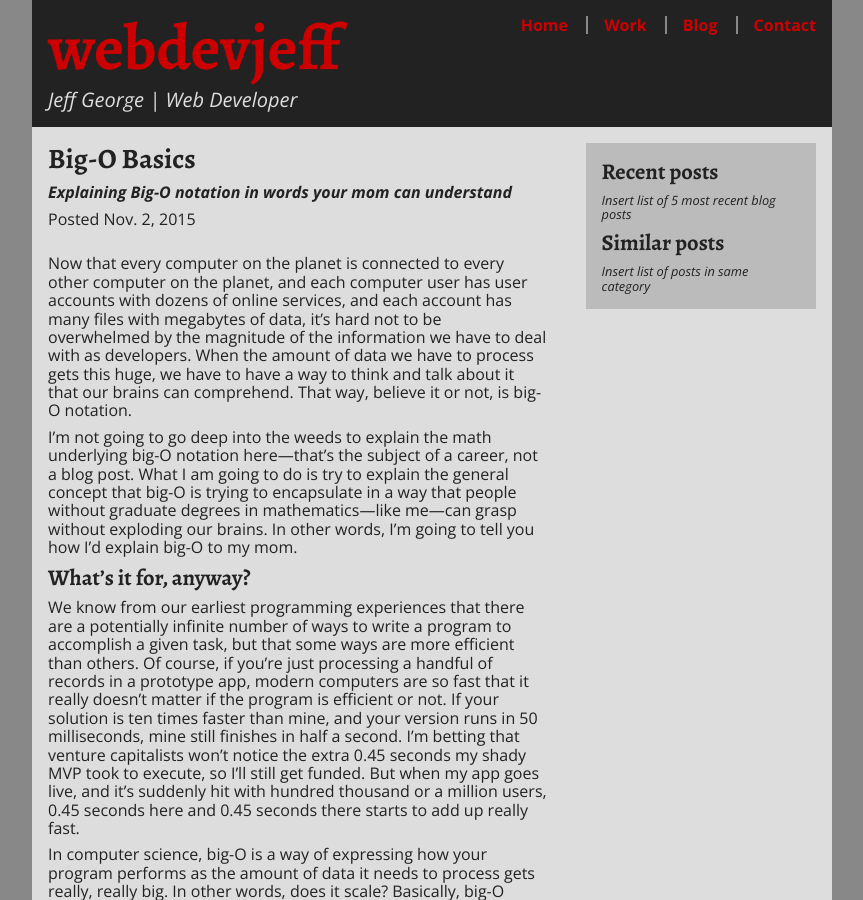
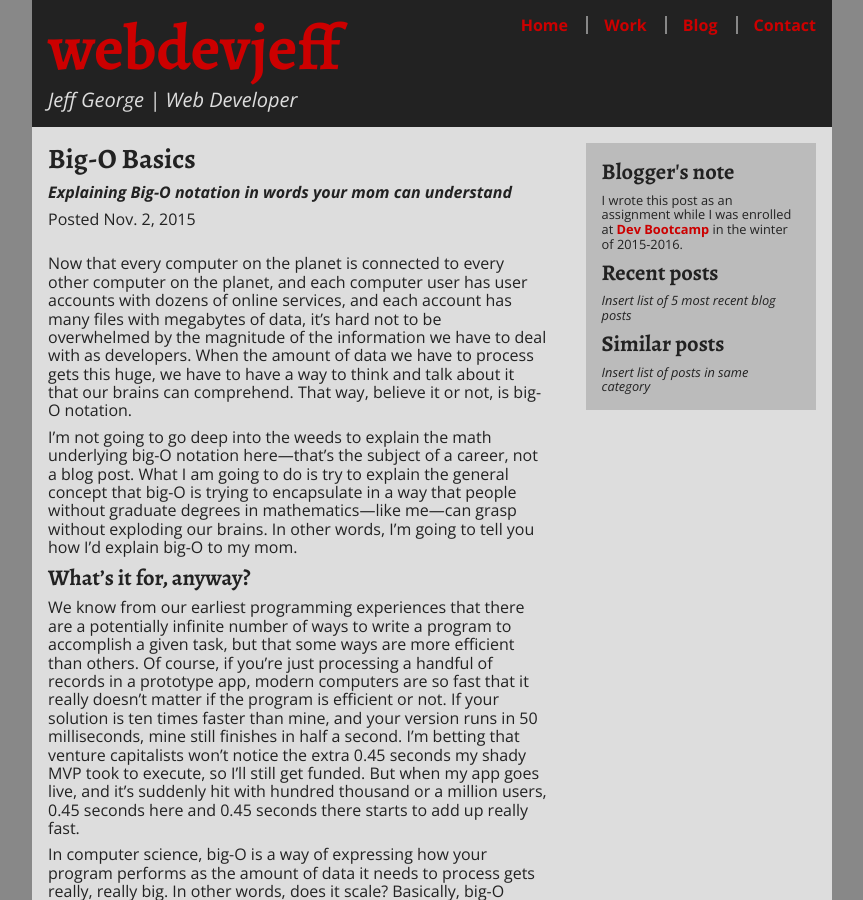
Before and after one commit to webdevjeffus/webdev-new, a Jekyll site: the page built from _posts/2015-11-02-big-o.md, in a window 1280 px wide and 900 px high. Shown: the whole window, without its empty margins (208-1071 px from the left). Built offline with Jekyll 4.4.1, drawn with Linux system fonts in a browser that asks for light colours; nearby versions of some CDN libraries.

Commit message:
Add blogger-note to big-O post

```diff
--- a/_posts/2015-11-02-big-o.md
+++ b/_posts/2015-11-02-big-o.md
@@ -2,7 +2,9 @@
 layout: blog-post
 title: Big-O Basics
 subtitle: Explaining Big-O notation in words your mom can understand
+category: development
 posted: Nov. 2, 2015
+blogger-note: I wrote this post as an assignment while I was enrolled at <a href="https://devbootcamp.com/">Dev Bootcamp</a> in the winter of 2015-2016.
 ---
 
 Now that every computer on the planet is connected to every other computer on the planet, and each computer user has user accounts with dozens of online services, and each account has many files with megabytes of data, it's hard not to be overwhelmed by the magnitude of the information we have to deal with as developers. When the amount of data we have to process gets this huge, we have to have a way to think and talk about it that our brains can comprehend. That way, believe it or not, is big-O notation.
```
